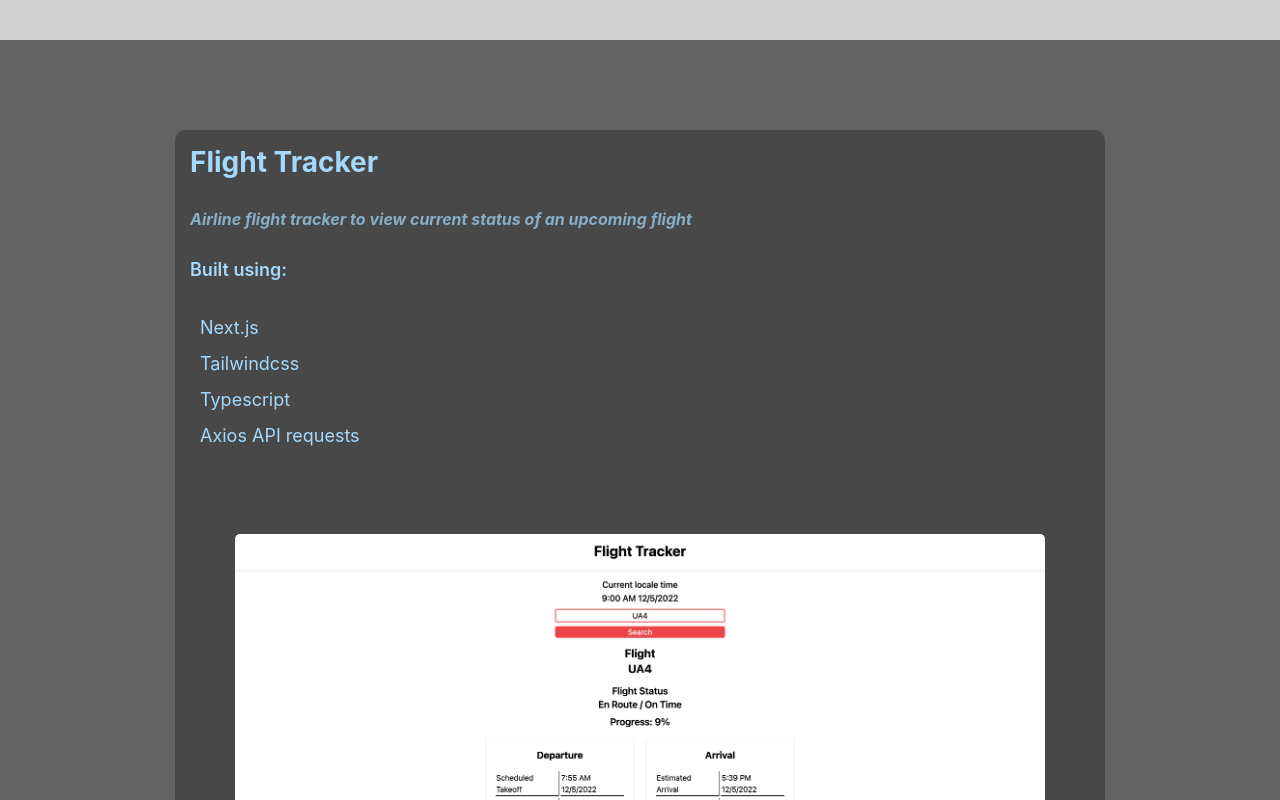
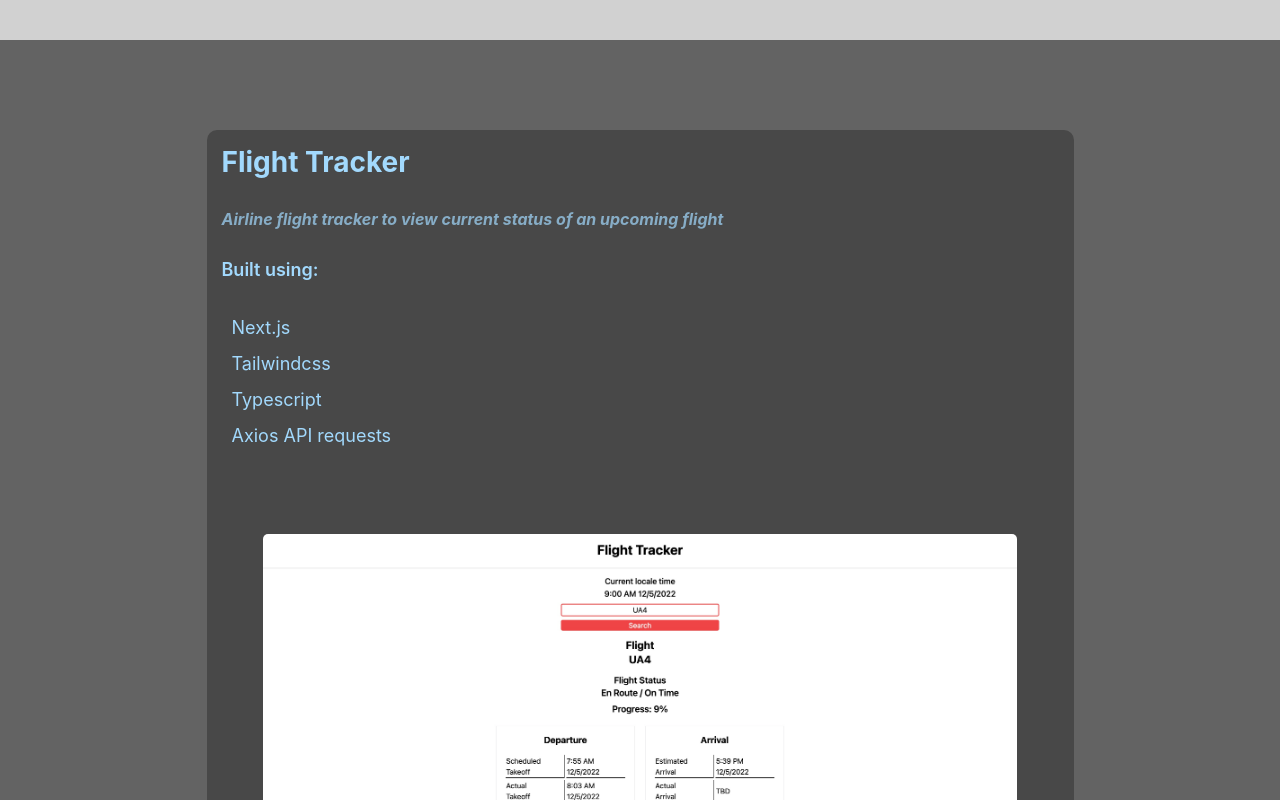
Before and after one commit to Swislok-Dev/portfolio, a React (Create React App) app: page / in a window 1280 px wide. Shown: the part 760-1560 px from the top of the page. Built offline with nearby package versions, Linux system fonts and the light colour scheme.

Commit message:
cut project card width to 90%

```diff
--- a/src/App.css
+++ b/src/App.css
@@ -238,14 +238,13 @@
   padding: 15px;
   margin: 40px auto;
   transition: 0.5s ease;
+  align-items: start;
+  overflow: hidden;
+  width: 90%;
 }
 
 .project:hover {
   box-shadow: 0 0 10px 5px var(--flavor-text);
-}
-
-.project {
-  align-items: start;
 }
 
 .project-description {
```
